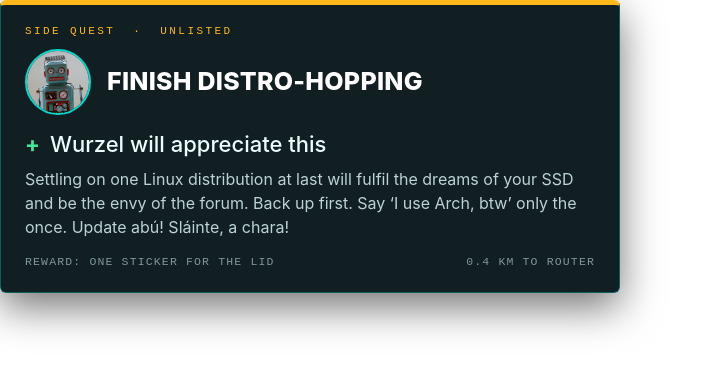
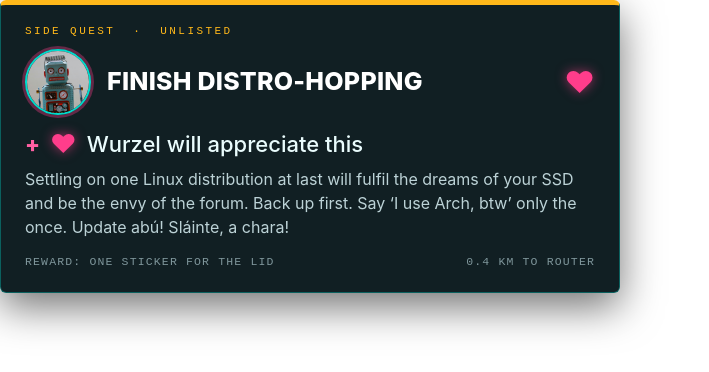
Before and after one commit to lolo737/eriu-security-blog, a plain HTML site: page the-gateway-distro/side-quest.html in a window 1280 px wide. Shown: the whole page, without its empty margins (0-709 px from the left). Drawn offline with Linux system fonts and the light colour scheme.

Commit message:
The Gateway Distro: love hearts on the side quest card
Co-Authored-By: Claude Sonnet 5.5 <noreply@anthropic.com>
Claude-Session: https://claude.ai/code/session_018wdzkedtpyQWRQtQjLPRXB

```diff
--- a/the-gateway-distro/side-quest.html
+++ b/the-gateway-distro/side-quest.html
@@ -9,14 +9,16 @@ body{margin:0;background:transparent;font-family:'Inter',system-ui,sans-serif}
 .sq .pic{flex:none;width:62px;height:62px;border-radius:50%;object-fit:cover;border:2px solid #00dbcc}
 .sq h3{margin:0;font-weight:800;font-size:25px;line-height:1.1;letter-spacing:.01em;text-transform:uppercase;color:#fff}
 .sq .like{display:flex;align-items:center;gap:10px;margin:16px 0 10px;font-size:22px;font-weight:500;color:#eafcfd}
-.sq .like b{color:#40ea99;font-weight:700}
+.sq .like b{color:#ff5fa2;font-weight:800}
+.sq .hrt{color:#ff3d8b;font-size:26px;line-height:1;text-shadow:0 0 12px rgba(255,61,139,.6)}
+.sq .head .pic{box-shadow:0 0 0 3px rgba(255,61,139,.35)}
 .sq p{margin:0;font-size:16px;line-height:1.5;color:#bcd2d6}
 .sq .foot{display:flex;justify-content:space-between;margin-top:16px;font-family:'JetBrains Mono',monospace;font-size:11.5px;letter-spacing:.1em;text-transform:uppercase;color:#7f969b}
 </style></head><body>
 <div class="sq" id="sq">
  <div class="tag">Side quest &nbsp;·&nbsp; Unlisted</div>
- <div class="head"><img class="pic" src="../wurzel-and-the-night-shift/wurzel-photo.jpg" alt=""><h3>Finish distro-hopping</h3></div>
- <div class="like"><b>+</b> Wurzel will appreciate this</div>
+ <div class="head"><img class="pic" src="../wurzel-and-the-night-shift/wurzel-photo.jpg" alt=""><h3>Finish distro-hopping</h3><span class="hrt" style="margin-left:auto;font-size:30px">&#9829;</span></div>
+ <div class="like"><b>+</b><span class="hrt">&#9829;</span> Wurzel will appreciate this</div>
  <p>Settling on one Linux distribution at last will fulfil the dreams of your SSD and be the envy of the forum. Back up first. Say &lsquo;I use Arch, btw&rsquo; only the once. Update abú! Sláinte, a chara!</p>
  <div class="foot"><span>Reward: one sticker for the lid</span><span>0.4 km to router</span></div>
 </div>
```
Also changed, not shown: the-gateway-distro/side-quest-flat.png, the-gateway-distro/side-quest-perspective.png.
